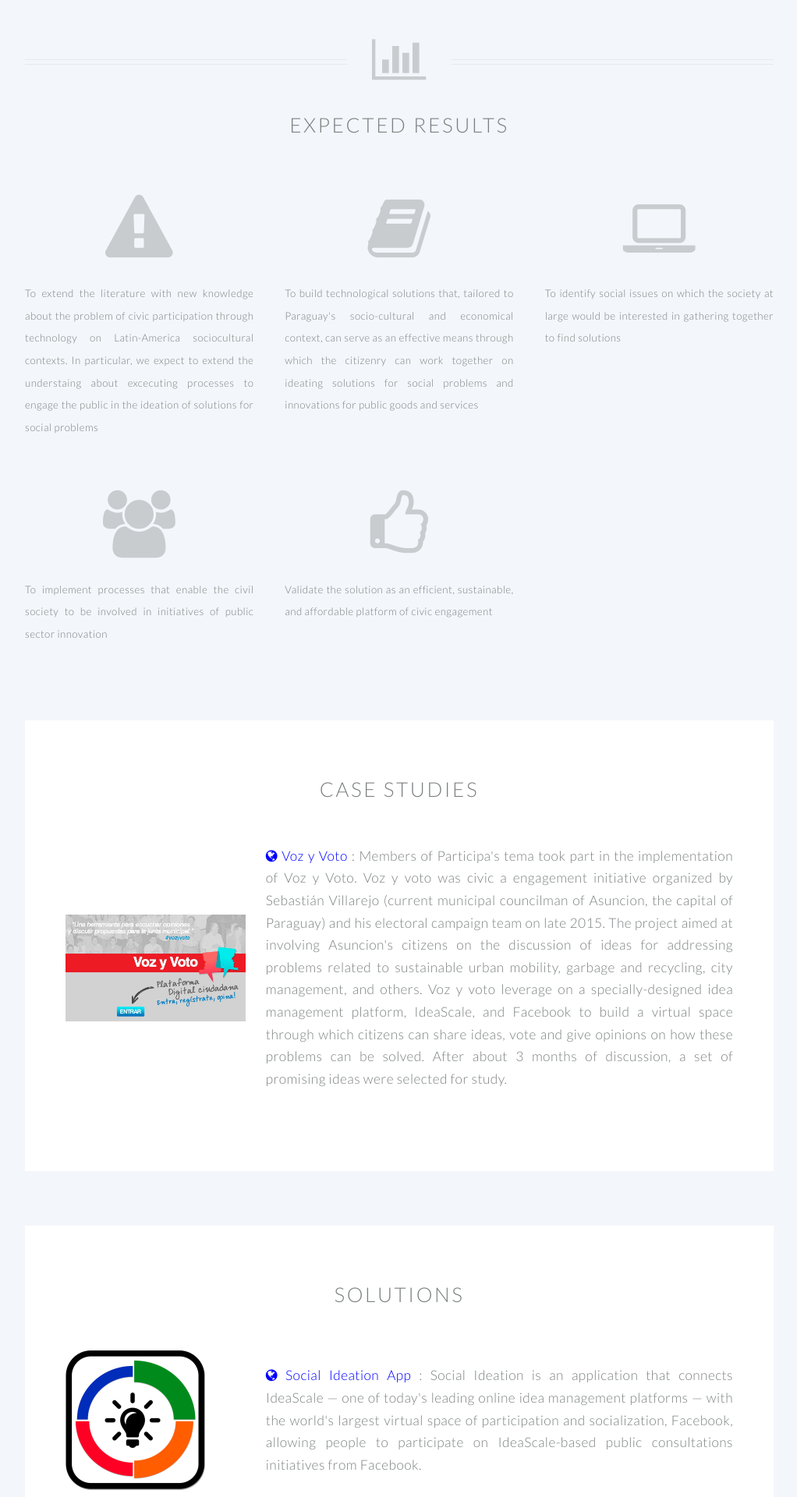
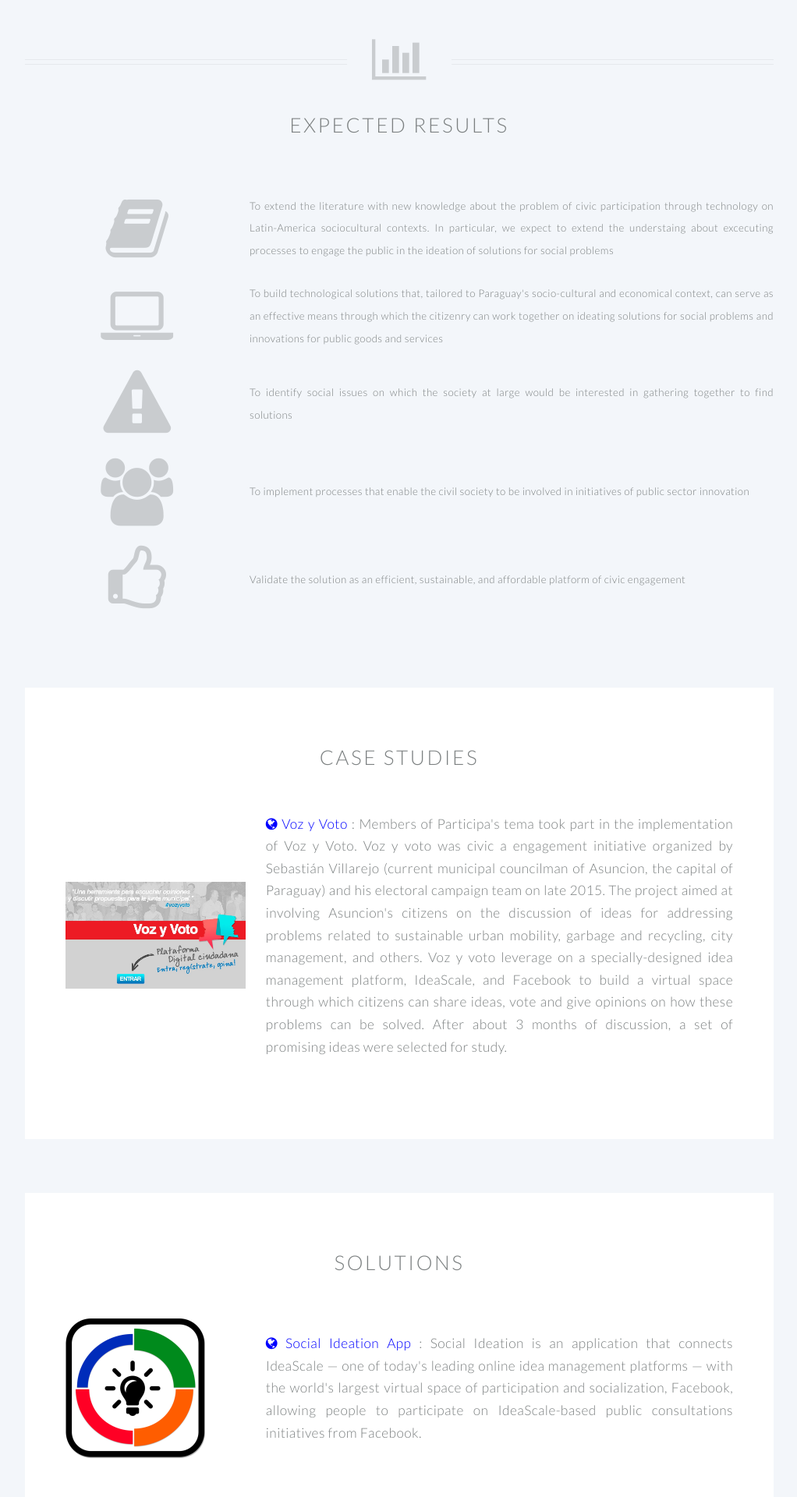
Before and after one commit to ParticipaPY/website, a PHP site: page /?lang=en in a window 1280 px wide. Shown: the part 1367-3287 px from the top of the page at 78% size, without its empty margins (128-1150 px from the left). Run offline with PHP 8.4, Linux system fonts and the light colour scheme; data that the repository does not hold is empty.

Commit message:
Expected results as a table

```diff
--- a/index.php
+++ b/index.php
@@ -125,84 +125,53 @@ if ($_GET["lang"] == "en"){
 <!-- RESULTADOS ESPERADOS -->
 						<section class="wrapper style1 container special" id="resultados">
 							<header class="special container">
-						<span class="icon fa-bar-chart-o"></span>
-						<h2><?php echo $menu["resultados"]; ?></h2>
-					</header>
-							<div class="row">
-								<div class="4u 12u(narrower)">
+								<span class="icon fa-bar-chart-o"></span>
+								<h2><?php echo $menu["resultados"]; ?></h2>
+							</header>
+							<table>
+						        <tr>
+						  			<td width="30%" style="vertical-align:middle;">
+						         		<span class="icon featured fa-book"></span>
+						         	</td>
 
-									<section>
-										<span class="icon featured fa-exclamation-triangle"></span>
-										<!-- <header>
-											<h3>This is Something</h3>
-										</header> -->
-										<!-- <ul class="featured-icons">
-											<li><img src="images/micro.jpg"></li>
-										</ul> -->
-										<p style="font-size: 10pt; text-align : justify;"><?php echo $resultados[0];?></p>
-									</section>
+						            <td width="70%" align="justify" style="vertical-align:middle;"> <p style="font-size: 10pt; text-align : justify;"><?php echo $resultados[0];?></p>
+						            </td>
+						        </tr>
+						        <tr>
+						  			<td width="30%" style="vertical-align:middle;">
+						         		<span class="icon featured fa-laptop"></span>
+						         	</td>
 
-								</div>
-								<div class="4u 12u(narrower)">
+						            <td width="70%" align="justify" style="vertical-align:middle;"> <p style="font-size: 10pt; text-align : justify;"><?php echo $resultados[1];?></p>
+						            </td>
+						        </tr>
+						        <tr>
+						  			<td width="30%" style="vertical-align:middle;">
+						         		<span class="icon featured fa-exclamation-triangle"></span>
+						         	</td>
 
-									<section>
-										<span class="icon featured fa-book"></span>
-										<!-- <header>
-											<h3>Also Something</h3>
-										</header> -->
-										<!-- <ul class="featured-icons">
-											<li><img src="images/micro.jpg"></li>
-										</ul> -->
-										<p style="font-size: 10pt; text-align : justify;"><?php echo $resultados[1];?></p>
-									</section>
+						            <td width="70%" align="justify" style="vertical-align:middle;"> <p style="font-size: 10pt; text-align : justify;"><?php echo $resultados[2];?></p>
+						            </td>
+						        </tr>
+						        <tr>
+						  			<td width="30%" style="vertical-align:middle;">
+						         		<span class="icon featured fa-users"></span>
+						         	</td>
 
-								</div>
-								<div class="4u 12u(narrower)">
+						            <td width="70%" align="justify" style="vertical-align:middle;"> <p style="font-size: 10pt; text-align : justify;"><?php echo $resultados[3];?></p>
+						            </td>
+						        </tr>
+						        <tr>
+						  			<td width="30%" style="vertical-align:middle;">
+						         		<span class="icon featured fa-thumbs-o-up"></span>
+						         	</td>
 
-									<section>
-										<span class="icon featured fa-laptop"></span>
-										<!-- <header>
-											<h3>Probably Something</h3>
-										</header> -->
-										<!-- <ul class="featured-icons">
-											<li><img src="images/micro.jpg"></li>
-										</ul> -->
-										<p style="font-size: 10pt; text-align : justify;"><?php echo $resultados[2];?></p>
-									</section>
+						            <td width="70%" align="justify" style="vertical-align:middle;"> <p style="font-size: 10pt; text-align : justify;"><?php echo $resultados[4];?></p>
+						            </td>
+						        </tr>
+    						</table>
 
-								</div>
-							</div>
-							<div class="row">
-								<div class="4u 12u(narrower)">
 
-									<section>
-										<span class="icon featured fa-users"></span>
-										<!-- <header>
-											<h3>This is Something</h3>
-										</header> -->
-										<!-- <ul class="featured-icons">
-											<li><img src="images/micro.jpg"></li>
-										</ul> -->
-										<p style="font-size: 10pt; text-align : justify;"><?php echo $resultados[3];?></p>
-									</section>
-
-								</div>
-								<div class="4u 12u(narrower)">
-
-									<section>
-										<span class="icon featured fa-thumbs-o-up"></span>
-										<!-- <header>
-											<h3>Also Something</h3>
-										</header> -->
-										<!-- <ul class="featured-icons">
-											<li><img src="images/micro.jpg"></li>
-										</ul> -->
-										<p style="font-size: 10pt; text-align : justify;"><?php echo $resultados[4];?></p>
-									</section>
-
-								</div>
-
-							</div>
 						</section>
 
 <!-- EXPERIENCIAS PREVIAS -->
```
